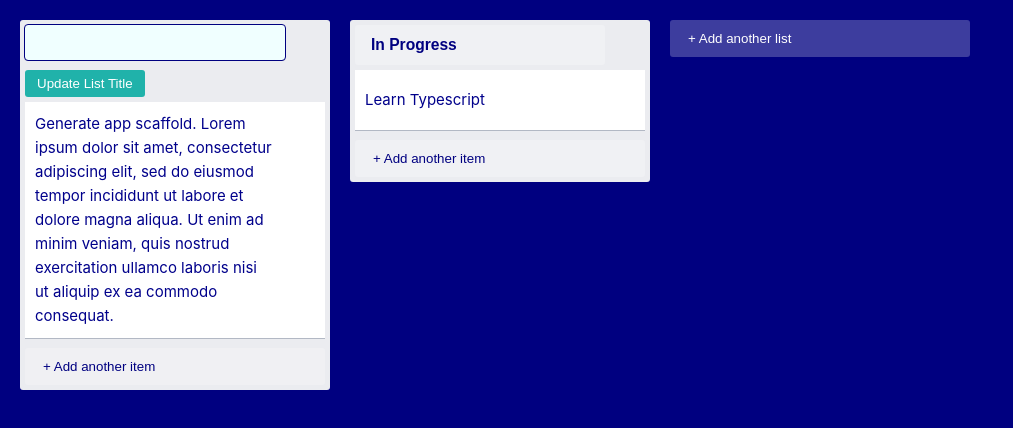
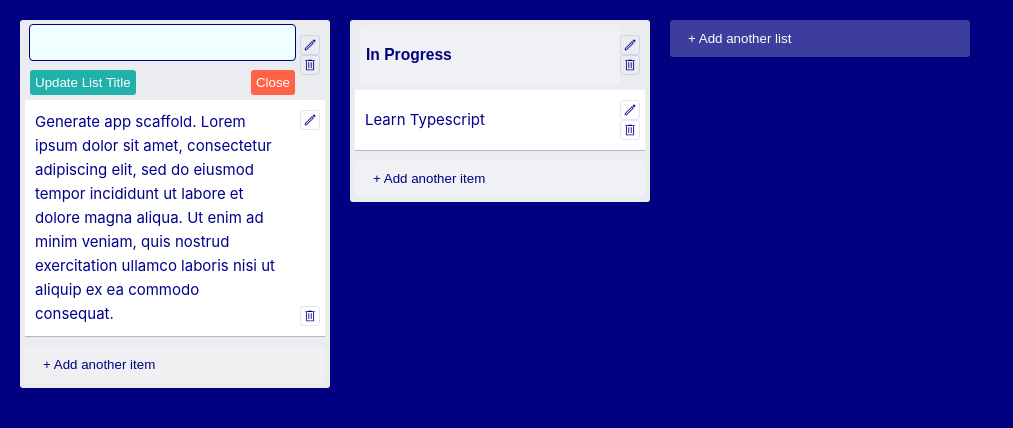
Before and after one commit to vguenoff/trello-clone, a React (Vite) app: page / in a window 1280 px wide. Both pictures are taken after a click on the button "To Do". Shown: the top 428 px of the page, without its empty margins (0-1013 px from the left). Built offline with nearby package versions, Linux system fonts and the light colour scheme; what simple-zustand-devtools would draw is missing.

Commit message:
Add close button

```diff
--- a/src/components/Card.tsx
+++ b/src/components/Card.tsx
@@ -16,10 +16,11 @@ export default function Card({ listId, taskId, children }: Props) {
                 <span>{children}</span>
             </p>
             <div className={styles.icons}>
-                <img src="/edit-icon.svg" alt="Edit Icon" />
+                <img src="/edit-icon.svg" alt="Edit Icon" title="Edit Card" />
                 <img
                     src="/delete-icon.svg"
                     alt="Delete Icon"
+                    title="Delete Card"
                     onClick={() => removeItem({ listId, taskId })}
                 />
             </div>
--- a/src/components/SetItem.tsx
+++ b/src/components/SetItem.tsx
@@ -43,7 +43,12 @@ export default function SetItem({
                         onChange={e => setInputValue(e.target.value)}
                         ref={inputRef}
                     />
-                    <button type="submit">{actionButtonText}</button>
+                    <div>
+                        <button type="submit">{actionButtonText}</button>
+                        <button type="reset" onClick={() => clearInput()}>
+                            Close
+                        </button>
+                    </div>
                 </form>
             ) : (
                 <button
--- a/src/components/Tasks.tsx
+++ b/src/components/Tasks.tsx
@@ -19,10 +19,15 @@ export default function Tasks({ id: listId, title, tasks }: List) {
                     <h3>{title}</h3>
                 </SetItem>
                 <div className={styles.icons}>
-                    <img src="/edit-icon.svg" alt="Edit Icon" />
+                    <img
+                        src="/edit-icon.svg"
+                        alt="Edit Icon"
+                        title="Edit List"
+                    />
                     <img
                         src="/delete-icon.svg"
                         alt="Delete Icon"
+                        title="Delete List"
                         onClick={() => removeList(listId)}
                     />
                 </div>
--- a/src/styles/Card.module.scss
+++ b/src/styles/Card.module.scss
@@ -2,11 +2,16 @@
     cursor: pointer;
     background-color: #fff;
     margin-bottom: 10px;
-    padding: 10px;
+    padding: 10px 5px 10px 10px;
     max-width: 300px;
     box-shadow: #091e4240 0px 1px 0px 0px;
     display: flex;
     justify-content: space-between;
+
+    &:hover {
+        padding: 9px 4px 9px 9px;
+        border: 1px solid darkblue;
+    }
 
     p {
         margin: 0;
@@ -17,18 +22,16 @@
         justify-content: center;
     }
 
-    &:hover {
-        background-color: #f9f7f7;
-
-        .icons {
-            visibility: visible;
-        }
-    }
-
     .icons {
         display: flex;
         flex-direction: column;
         justify-content: space-between;
-        visibility: hidden;
+        img {
+            border: 1px solid rgba(0, 0, 139, 0.1);
+
+            &:hover {
+                border: 1px solid darkblue;
+            }
+        }
     }
 }
--- a/src/styles/SetItem.module.scss
+++ b/src/styles/SetItem.module.scss
@@ -4,6 +4,7 @@
     flex-direction: column;
     width: 100%;
     align-items: flex-start;
+    padding-right: 5px;
 
     input {
         border: none;
@@ -19,13 +20,27 @@
         }
     }
 
+    div {
+        width: 100%;
+        display: flex;
+        justify-content: space-between;
+    }
+
     button {
-        background-color: lightseagreen;
         border: none;
         box-shadow: none;
         color: #fff;
-        padding: 6px 12px;
+        padding: 5px;
         text-align: center;
+        cursor: pointer;
+
+        &[type='submit'] {
+            background-color: lightseagreen;
+        }
+
+        &[type='reset'] {
+            background-color: tomato;
+        }
     }
 }
 
--- a/src/styles/Tasks.module.scss
+++ b/src/styles/Tasks.module.scss
@@ -10,26 +10,24 @@
         display: flex;
         justify-content: space-between;
         margin-bottom: 5px;
+        padding: 0 5px;
 
         h3 {
-            padding: 10px;
             margin: 0;
-            // width: 60%;
-        }
-
-        &:hover {
-            background-color: #f9f7f7;
-
-            .icons {
-                visibility: visible;
-            }
         }
 
         .icons {
             padding: 10px 0;
             display: flex;
-            visibility: hidden;
+            flex-direction: column;
             cursor: pointer;
+            img {
+                border: 1px solid rgba(0, 0, 139, 0.1);
+
+                &:hover {
+                    border: 1px solid darkblue;
+                }
+            }
         }
     }
 }
--- a/src/styles/global.scss
+++ b/src/styles/global.scss
@@ -11,6 +11,7 @@ body {
 *:before,
 *:after {
     box-sizing: inherit;
+    // border: 1px solid red;
 }
 
 html,
```
